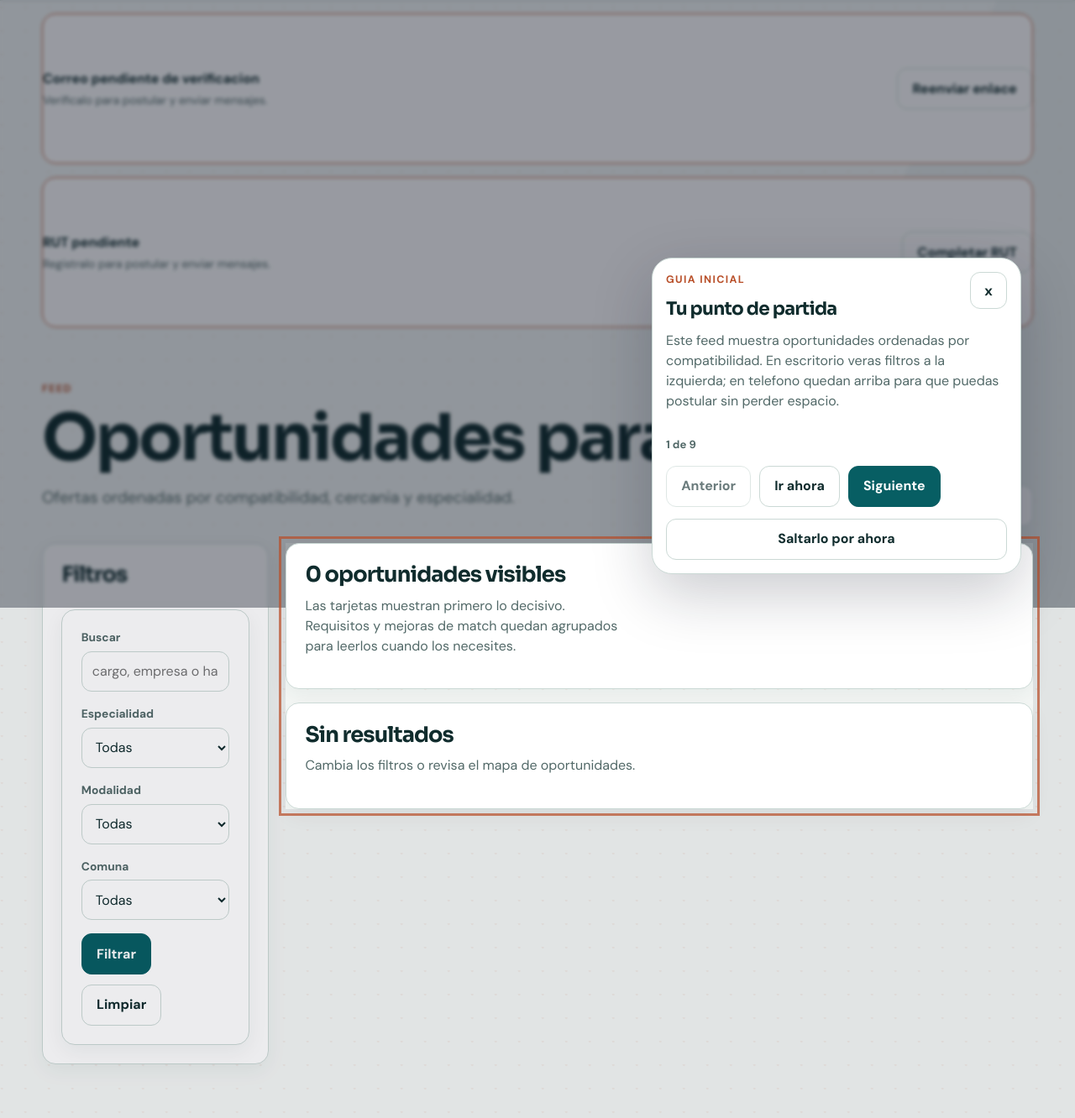
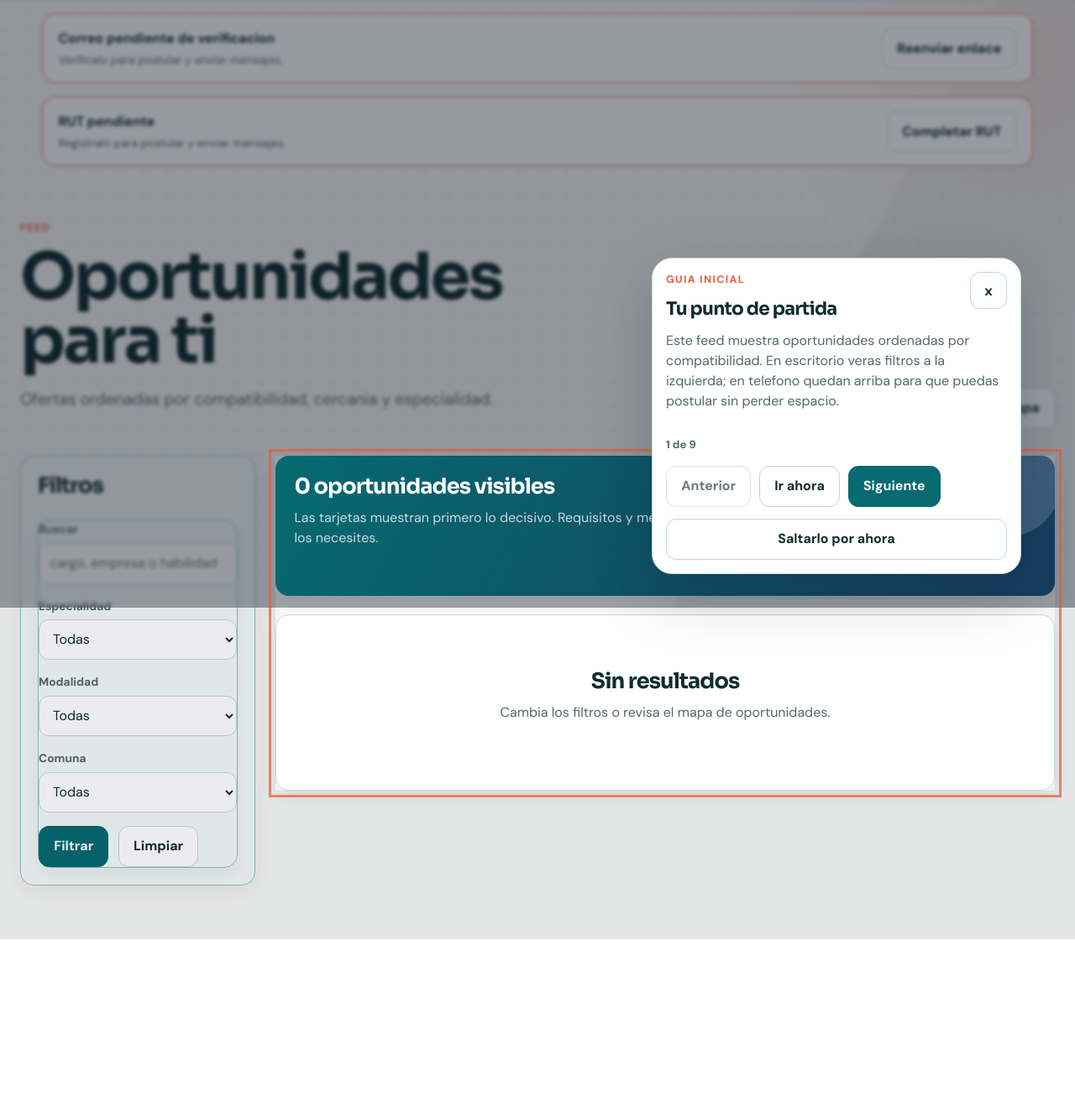
Before and after one commit to JuanPrevals/NexoTP, a Flask app: page /feed in a window 1280 px wide. Shown: the part 76-1408 px from the top of the page at 84% size. After the commit the page ends 1195 px from the top, so only its background shows below. Run offline with Flask 3, Linux system fonts and the light colour scheme; the visitor is signed in with stand-in values (Sample User, id 1); data comes from the database, SQL or seed files in the repository; data that the repository does not hold is empty.

Commit message:
Update theme palette, add feed and grid styles
Visual refresh and layout improvements: adjusts root color variables (bg, surface-2, surface-accent, primary, primary-hover, accent, accent-hover) and introduces --navy, --sky, --sun. Simplifies body background and strengthens layered background/spot patterns in body::before and card backgrounds. Adds .page.verification-notice, grid min-width rules, refined .stat styling, and several grid/card hierarchy rules for consistent visuals. Implements a new, responsive feed UI (.feed-page, .feed-grid, .feed-summary, .feed-news, .feed-job-card, filters, meta grid, etc.) and multiple responsive breakpoints to improve layout on narrow screens. Small tweaks to form/card borders, shadows and accenting to unify the look.

```diff
--- a/apps/backend/app/static/css/app.css
+++ b/apps/backend/app/static/css/app.css
@@ -557,18 +557,21 @@
 
 /* NexoTP 2026 — ruta técnica: sistema visual global */
 :root {
-  --bg: #f4f7f5;
+  --bg: #f7f8f6;
   --surface: #ffffff;
-  --surface-2: #e8f0ed;
-  --surface-accent: #f8eee8;
+  --surface-2: #e2f1ef;
+  --surface-accent: #fff0e9;
   --text: #102c2d;
   --muted: #526968;
-  --line: #cbd9d5;
-  --primary: #075e63;
-  --primary-hover: #064b50;
+  --line: #c4d8d4;
+  --primary: #066a70;
+  --primary-hover: #04555a;
   --primary-text: #ffffff;
-  --accent: #b9502a;
-  --accent-hover: #963e21;
+  --accent: #e45f38;
+  --accent-hover: #c94724;
+  --navy: #173b5f;
+  --sky: #42b9c3;
+  --sun: #f3b446;
   --danger: #b42318;
   --focus: #d36a3d;
   --shadow: 0 18px 55px rgba(16, 44, 45, .09);
@@ -604,9 +607,7 @@
   overflow-x: hidden;
   font-family: "DM Sans", system-ui, sans-serif;
   line-height: 1.5;
-  background:
-    radial-gradient(circle at 8% 2%, color-mix(in srgb, var(--accent) 7%, transparent) 0 1px, transparent 2px) 0 0 / 28px 28px,
-    var(--bg);
+  background: var(--bg);
 }
 body::before {
   content: "";
@@ -614,7 +615,10 @@
   inset: 0;
   z-index: -1;
   pointer-events: none;
-  background: linear-gradient(118deg, transparent 0 72%, color-mix(in srgb, var(--primary) 4%, transparent) 72% 100%);
+  background:
+    radial-gradient(circle at 8% 2%, color-mix(in srgb, var(--primary) 12%, transparent) 0 1.5px, transparent 1.7px) 0 0 / 28px 28px,
+    radial-gradient(circle at 95% 18%, color-mix(in srgb, var(--accent) 13%, transparent), transparent 23%),
+    linear-gradient(118deg, transparent 0 72%, color-mix(in srgb, var(--primary) 5%, transparent) 72% 100%);
 }
 
 h1, h2, h3, .brand { font-family: "Sora", "DM Sans", sans-serif; }
@@ -708,6 +712,11 @@
 [aria-expanded="true"] .nav-toggle-lines::after { transform: rotate(-45deg); }
 
 .page { width: min(1180px, calc(100% - 3rem)); padding: clamp(2rem, 5vw, 4.5rem) 0; }
+.page.verification-notice {
+  width: min(1180px, calc(100% - 3rem));
+  margin: 1rem auto 0;
+  padding: 1rem 1.15rem;
+}
 .section { padding: clamp(2rem, 5vw, 4rem) 0; }
 .section-head { margin-bottom: 1.4rem; }
 .hero { gap: clamp(1.5rem, 4vw, 4rem); padding-top: clamp(3rem, 8vw, 7rem); align-items: center; }
@@ -730,6 +739,9 @@
   border-radius: var(--radius-md);
   box-shadow: var(--shadow-soft);
 }
+.grid-2 > *, .grid-3 > *, .app-grid > *, .profile-grid > *, .companies-grid > *,
+.dt-grid > *, .form-grid > *, .messages-grid > *, .map-layout > *, .feed-grid > *,
+.feed-summary > *, .feed-news > *, .feed-job-head > *, .feed-meta-grid > * { min-width: 0; }
 .card, .form-card, .job-card, .company-card, .feed-card, .dt-card, .empty-state { padding: clamp(1rem, 2vw, 1.4rem); }
 .card:hover, .job-card:hover, .company-card:hover, .feed-card:hover, .dt-card:hover {
   border-color: color-mix(in srgb, var(--primary) 40%, var(--line));
@@ -786,6 +806,67 @@
 .typing-dots i { animation-timing-function: var(--ease-out); }
 .onboarding-card { border-radius: var(--radius-lg); }
 .onboarding-overlay, .onboarding-card { overscroll-behavior: contain; }
+
+/* Feed: composicion amplia y sin compresion de contenido */
+.feed-page { width: min(1280px, calc(100% - 3rem)); }
+.feed-header { gap: 1.5rem; margin-bottom: 2rem; }
+.feed-header > div:first-child { max-width: 800px; }
+.feed-header h1 { max-width: 12ch; }
+.feed-grid { grid-template-columns: minmax(240px, 280px) minmax(0, 1fr); gap: 1.5rem; }
+.feed-filters {
+  padding: 1.25rem;
+  border-color: color-mix(in srgb, var(--primary) 32%, var(--line));
+  background: color-mix(in srgb, var(--surface-2) 38%, var(--surface));
+}
+.feed-filters > .form-card { padding: 0; background: transparent; }
+.feed-main { gap: 1.35rem; }
+.feed-summary {
+  grid-template-columns: 1fr;
+  gap: 1.2rem;
+  overflow: hidden;
+  border: 0;
+  color: #fff;
+  background:
+    radial-gradient(circle at 94% 20%, rgba(255,255,255,.16) 0 62px, transparent 63px),
+    linear-gradient(120deg, #066a70, var(--navy));
+}
+.feed-summary .muted { color: rgba(255,255,255,.78); }
+.feed-news { grid-template-columns: repeat(3, minmax(0, 1fr)); }
+.feed-news .feed-card {
+  color: var(--text);
+  background: var(--surface);
+  border-color: rgba(255,255,255,.25);
+}
+.feed-news .feed-card:nth-child(2) { background: var(--surface-accent); }
+.feed-news .feed-card:nth-child(3) { background: color-mix(in srgb, var(--sky) 16%, var(--surface)); }
+.feed-job-card { overflow: hidden; border-left: 5px solid var(--accent); }
+.feed-job-card:nth-of-type(even) { border-left-color: var(--sky); }
+.feed-job-title, .feed-job-title .between, .feed-job-actions, .feed-job-actions > .row { min-width: 0; }
+.feed-job-title a, .feed-job-title h2, .feed-job-title p, .feed-meta-grid strong { overflow-wrap: anywhere; }
+.feed-meta-grid > div { min-height: 84px; align-content: center; }
+.match-score { color: var(--primary); background: var(--surface-2); }
+.empty-state { text-align: center; padding: clamp(2rem, 6vw, 4rem); }
+.empty-state p { margin-right: auto; margin-left: auto; }
+
+/* Jerarquia consistente en el resto de vistas */
+.section.grid-3 > .card, .companies-grid > .company-card, .dt-grid > .dt-card {
+  position: relative;
+  overflow: hidden;
+  min-height: 150px;
+  border-top: 5px solid var(--primary);
+}
+.section.grid-3 > .card:nth-child(2), .companies-grid > .company-card:nth-child(3n+2), .dt-grid > .dt-card:nth-child(2n) { border-top-color: var(--accent); }
+.section.grid-3 > .card:nth-child(3), .companies-grid > .company-card:nth-child(3n) { border-top-color: var(--sky); }
+.auth > :first-child { padding: clamp(1.5rem, 4vw, 3rem); border-radius: var(--radius-lg); background: var(--navy); color: #fff; }
+.auth > :first-child :is(.muted, .lead) { color: #d9eceb; }
+.auth > :first-child h1 {
+  max-width: 100%;
+  font-size: clamp(2.65rem, 5vw, 3.75rem);
+  overflow-wrap: normal;
+  word-break: normal;
+  hyphens: none;
+}
+.form-card { border-color: color-mix(in srgb, var(--primary) 24%, var(--line)); }
 
 @media (max-width: 1180px) {
   .topbar { grid-template-columns: auto 1fr auto; padding: .75rem 1.25rem; }
```
Also changed, not shown: other parts of apps/backend/app/static/css/app.css (+29 -1 lines).
